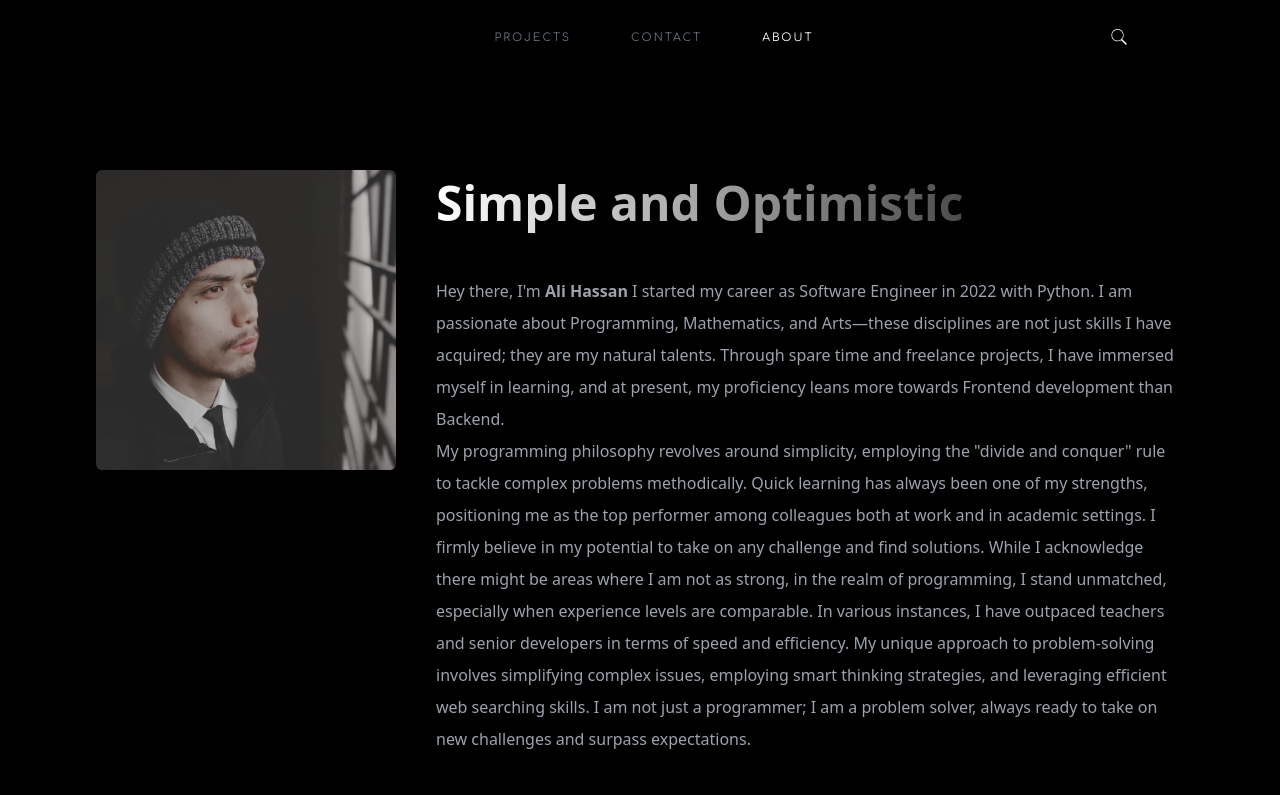
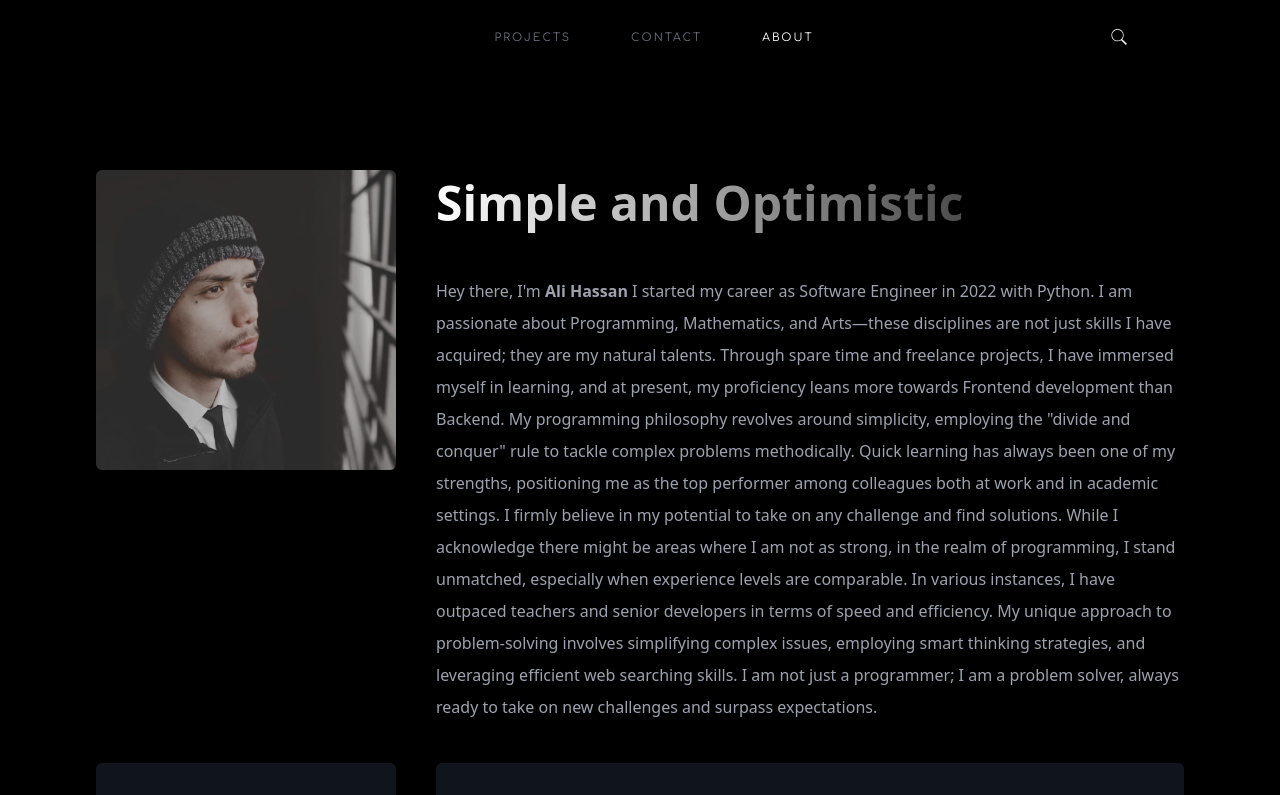
Before and after one commit to alyhxn/portfolio, a Next.js app: page /about in a window 1280 px wide. Shown: the top 795 px of the page. Built offline with nearby package versions, Linux system fonts and the light colour scheme.

Commit message:
minor bug

```diff
--- a/app/about/page.js
+++ b/app/about/page.js
@@ -90,9 +90,7 @@ const About = () => {
           <ImageLoader className='rounded-6 img-common' src="/best.jpeg" alt='projects' width={300} height={300} />
         <div>
           <h1 className='font-bold font-48 pb-40 text-gradient bg-gradient-4'>Simple and Optimistic</h1>
-          <div className='color-2 line-height-2'>Hey there, I&apos;m <b>Ali Hassan</b> I started my career as Software Engineer in 2022 with Python. I am passionate about Programming, Mathematics, and Arts—these disciplines are not just skills I have acquired; they are my natural talents. Through spare time and freelance projects, I have immersed myself in learning, and at present, my proficiency leans more towards Frontend development than Backend.</div>
-          <div className='color-2 line-height-2'>
-            My programming philosophy revolves around simplicity, employing the &quot;divide and conquer&quot; rule to tackle complex problems methodically. Quick learning has always been one of my strengths, positioning me as the top performer among colleagues both at work and in academic settings.
+          <div className='color-2 line-height-2'>Hey there, I&apos;m <b>Ali Hassan</b> I started my career as Software Engineer in 2022 with Python. I am passionate about Programming, Mathematics, and Arts—these disciplines are not just skills I have acquired; they are my natural talents. Through spare time and freelance projects, I have immersed myself in learning, and at present, my proficiency leans more towards Frontend development than Backend. My programming philosophy revolves around simplicity, employing the &quot;divide and conquer&quot; rule to tackle complex problems methodically. Quick learning has always been one of my strengths, positioning me as the top performer among colleagues both at work and in academic settings.
             I firmly believe in my potential to take on any challenge and find solutions. While I acknowledge there might be areas where I am not as strong, in the realm of programming, I stand unmatched, especially when experience levels are comparable. In various instances, I have outpaced teachers and senior developers in terms of speed and efficiency.
             My unique approach to problem-solving involves simplifying complex issues, employing smart thinking strategies, and leveraging efficient web searching skills. I am not just a programmer; I am a problem solver, always ready to take on new challenges and surpass expectations.
           </div>
```
